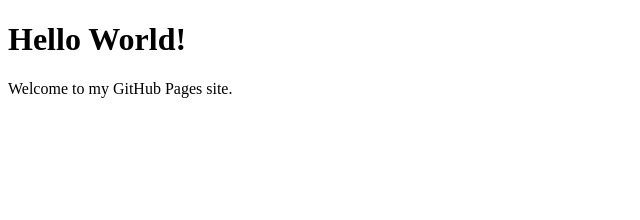
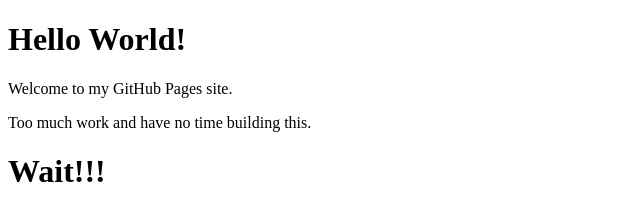
Before and after one commit to jz-glass/jz.github.io, a plain HTML site: page index.html in a window 1280 px wide. Shown: the whole page, without its empty margins (0-640 px from the left). Drawn offline with Linux system fonts and the light colour scheme.

Commit message:
Add additional paragraphs to index.html

```diff
--- a/index.html
+++ b/index.html
@@ -3,5 +3,7 @@
 <body>
     <h1>Hello World!</h1>
     <p>Welcome to my GitHub Pages site.</p>
+    <p>Too much work and have no time building this.</p>
+    <h1>Wait!!!</h1>
 </body>
 </html>
```
